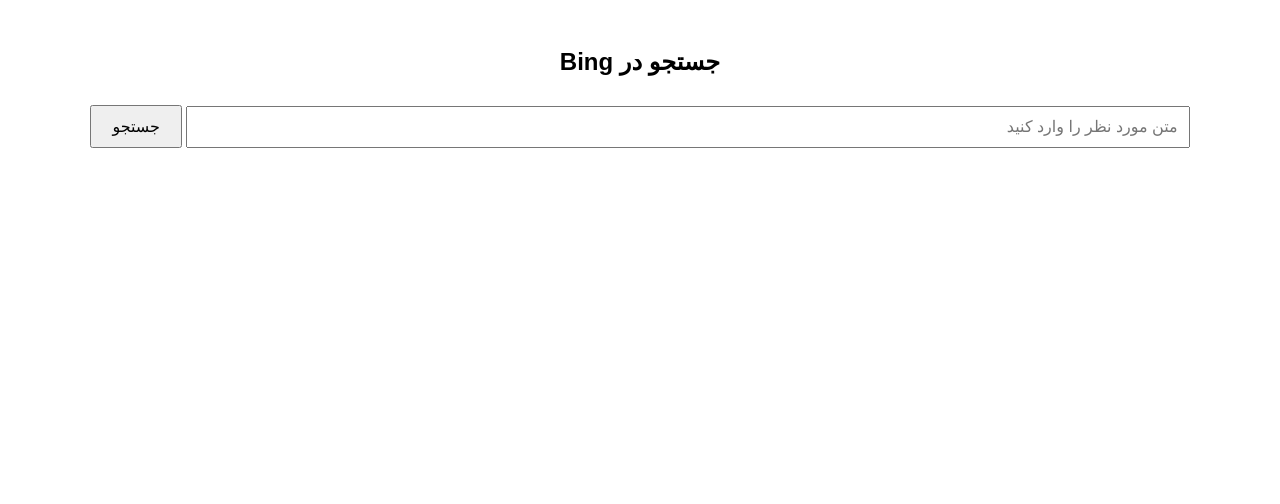
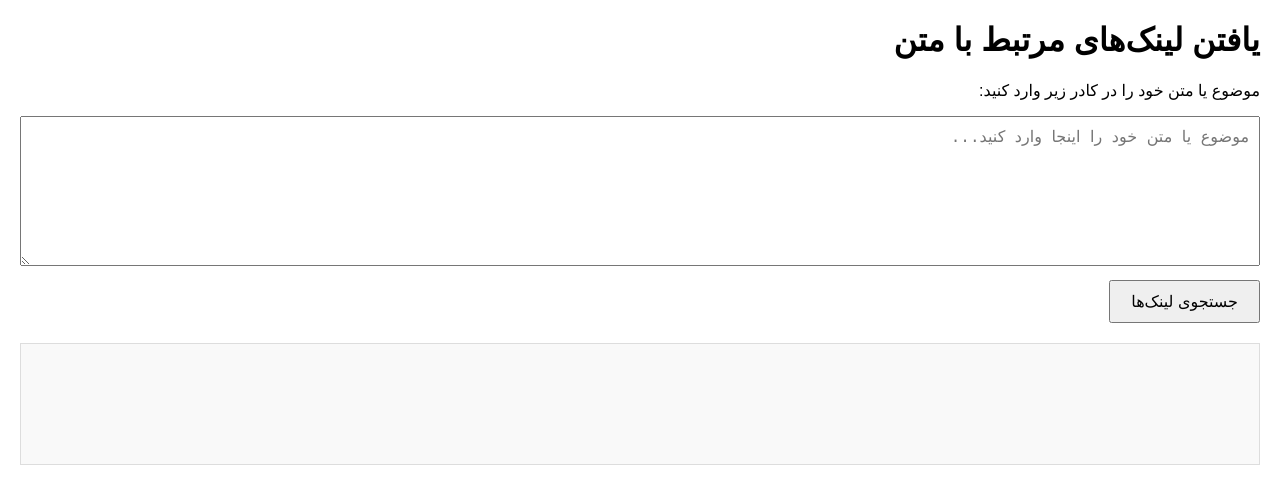
Before and after one commit to ELIPIdeveloper/Editor, a plain HTML site: page index.html in a window 1280 px wide. Drawn offline with Linux system fonts and the light colour scheme.

Commit message:
Update index.html

```diff
--- a/index.html
+++ b/index.html
@@ -3,18 +3,20 @@
 <head>
     <meta charset="UTF-8">
     <meta name="viewport" content="width=device-width, initial-scale=1.0">
-    <title>جستجو در Bing</title>
+    <title>مرورگر ساده - یافتن لینک‌های مرتبط</title>
     <style>
         body {
             font-family: Arial, sans-serif;
-            text-align: center;
-            padding: 20px;
+            margin: 20px;
             direction: rtl;
+            text-align: right;
         }
-        input {
-            width: 80%;
+        textarea {
+            width: 100%;
+            height: 150px;
+            margin-bottom: 10px;
             padding: 10px;
-            margin: 10px 0;
+            box-sizing: border-box;
             font-size: 16px;
         }
         button {
@@ -22,66 +24,58 @@
             font-size: 16px;
             cursor: pointer;
         }
-        #results {
+        #result {
             margin-top: 20px;
-            text-align: right;
-        }
-        .result-item {
-            margin-bottom: 15px;
-        }
-        .result-item a {
-            color: blue;
-            text-decoration: none;
-            font-size: 18px;
+            padding: 10px;
+            background-color: #f9f9f9;
+            border: 1px solid #ddd;
+            min-height: 100px;
+            word-wrap: break-word;
         }
     </style>
 </head>
 <body>
-    <h2>جستجو در Bing</h2>
-    <input type="text" id="searchQuery" placeholder="متن مورد نظر را وارد کنید">
-    <button onclick="searchBing()">جستجو</button>
-    <div id="results"></div>
+
+    <h1>یافتن لینک‌های مرتبط با متن</h1>
+    <p>موضوع یا متن خود را در کادر زیر وارد کنید:</p>
+
+    <textarea id="inputText" placeholder="موضوع یا متن خود را اینجا وارد کنید..."></textarea>
+    <button onclick="searchLinks()">جستجوی لینک‌ها</button>
+
+    <div id="result"></div>
 
     <script>
-        async function searchBing() {
-            let query = document.getElementById("searchQuery").value;
-            if (!query) return alert("لطفاً یک متن وارد کنید!");
+        async function searchLinks() {
+            // گرفتن متن ورودی
+            const inputText = document.getElementById('inputText').value;
 
-            let url = `https://www.bing.com/search?q=${encodeURIComponent(query)}`;
+            if (!inputText.trim()) {
+                alert("لطفاً یک متن وارد کنید.");
+                return;
+            }
+
+            // URL API DuckDuckGo
+            const apiUrl = `https://api.duckduckgo.com/?q=${encodeURIComponent(inputText)}&format=json`;
 
             try {
-                let response = await fetch(url, { headers: { "User-Agent": "Mozilla/5.0" } });
-                let text = await response.text();
+                // فراخوانی API
+                const response = await fetch(apiUrl);
+                const data = await response.json();
 
-                let parser = new DOMParser();
-                let doc = parser.parseFromString(text, "text/html");
-
-                let resultsDiv = document.getElementById("results");
-                resultsDiv.innerHTML = ""; // پاک کردن نتایج قبلی
-
-                let searchResults = doc.querySelectorAll(".b_algo h2 a"); // انتخاب لینک‌های نتایج
-
-                if (searchResults.length === 0) {
-                    resultsDiv.innerHTML = "<p>نتیجه‌ای پیدا نشد!</p>";
-                    return;
+                // نمایش نتایج
+                let resultDiv = document.getElementById('result');
+                if (data.RelatedTopics && data.RelatedTopics.length > 0) {
+                    let links = data.RelatedTopics.map(topic => topic.FirstURL).filter(url => url);
+                    resultDiv.innerHTML = '<strong>لینک‌های مرتبط:</strong><br>' + links.join('<br>');
+                } else {
+                    resultDiv.innerHTML = '<strong>هیچ لینک مرتبطی یافت نشد.</strong>';
                 }
-
-                searchResults.forEach(link => {
-                    let itemDiv = document.createElement("div");
-                    itemDiv.className = "result-item";
-                    let anchor = document.createElement("a");
-                    anchor.href = link.href;
-                    anchor.textContent = link.textContent;
-                    anchor.target = "_blank";
-                    itemDiv.appendChild(anchor);
-                    resultsDiv.appendChild(itemDiv);
-                });
-
             } catch (error) {
                 console.error("خطا در دریافت نتایج:", error);
-                alert("خطایی رخ داد. لطفاً دوباره تلاش کنید.");
+                document.getElementById('result').innerHTML = '<strong>خطایی رخ داد. لطفاً دوباره امتحان کنید.</strong>';
             }
         }
     </script>
+
 </body>
 </html>
```
